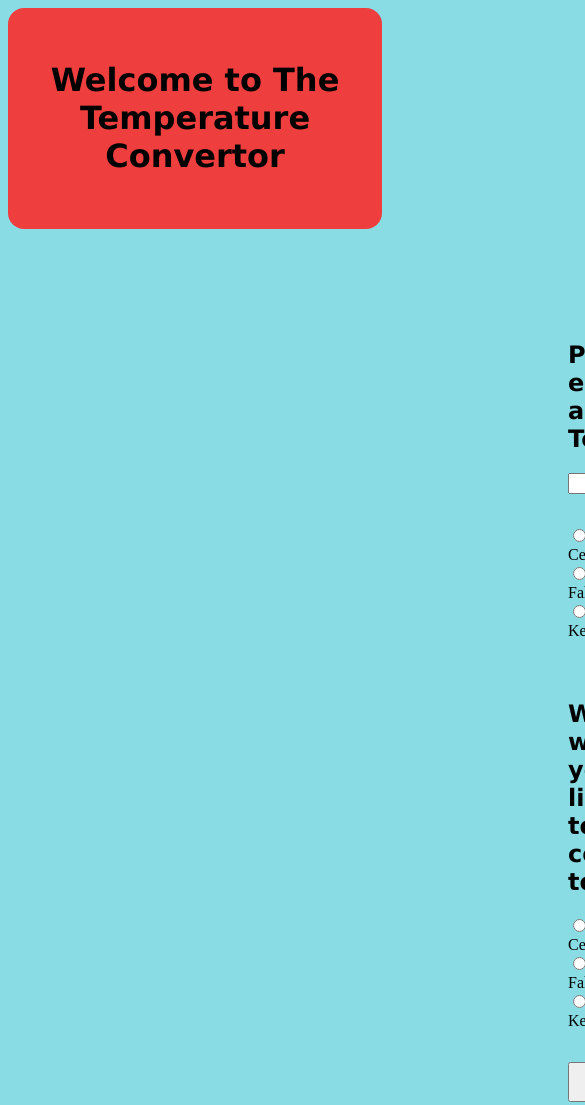
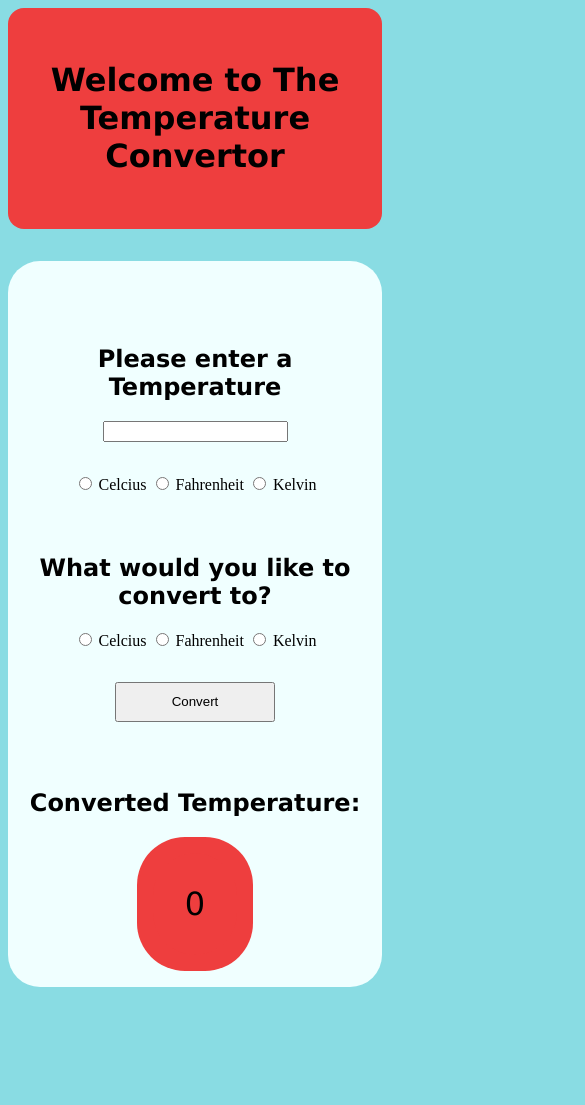
Before and after one commit to beastylele/Temperature-Converter, a plain HTML site: page index.html in a window 390 px wide. Shown: the top 1105 px of the page, 585 px wide, since content can reach past the window. After the commit the page ends 1019 px from the top, so only its background shows below. Drawn offline with Linux system fonts and the light colour scheme.

Commit message:
applied settings for mobile screen

```diff
--- a/styles.css
+++ b/styles.css
@@ -71,3 +71,11 @@ body {
     font-size: 2em;
     font-family: Verdana, Geneva, Tahoma, sans-serif;
 }
+
+@media only screen and (max-width: 600px) {
+    #convertor-box {
+        margin: 2em auto;
+        padding: 1em;
+        border-radius: 2em;
+    }
+}
```
